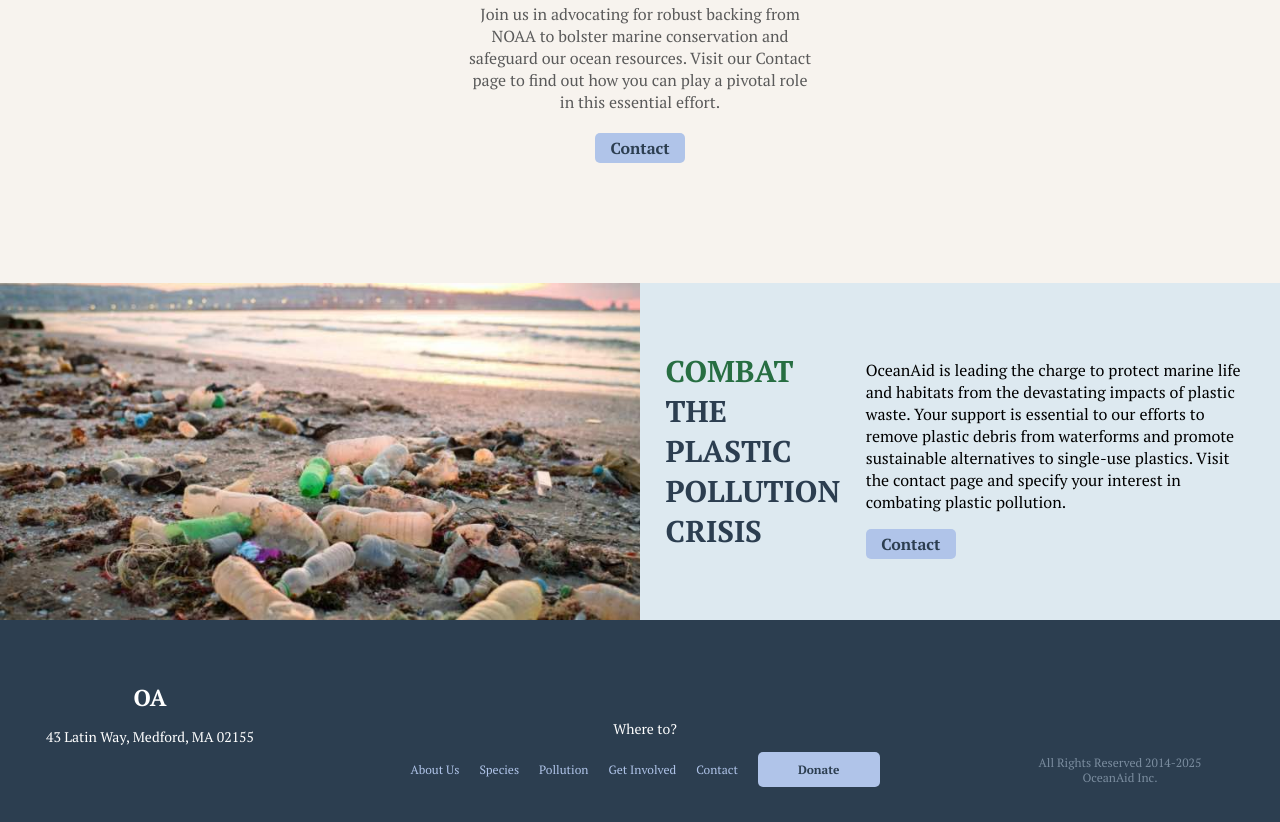
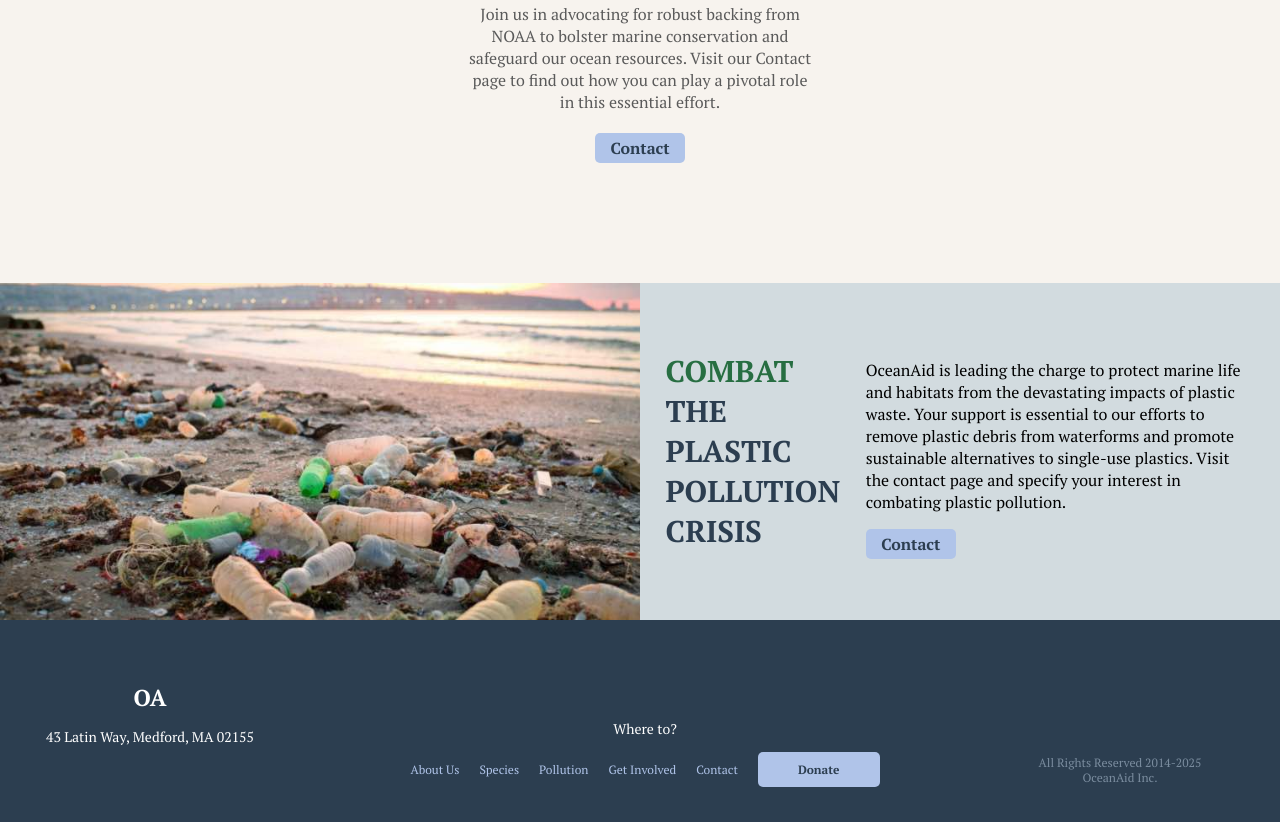
Before and after one commit to JanKonings/CS20-Midterm, a plain HTML site: page getInvolved.html in a window 1280 px wide. Shown: the part 2412-3234 px from the top of the page. Drawn offline with nearby package versions, Linux system fonts and the light colour scheme.

Commit message:
getInvolved styling fix

```diff
--- a/getInvolved.css
+++ b/getInvolved.css
@@ -143,7 +143,7 @@ h3 {
     justify-content: center;
     align-items: center;
     flex-direction: row;
-    background-color: rgb(221, 233, 240);
+    background-color: rgb(210, 219, 223);
     width: auto;
     gap: 2vw;
     text-align: left;
```
